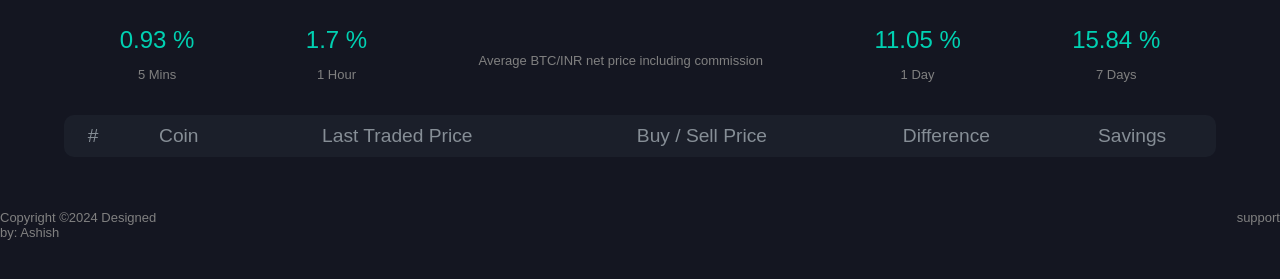
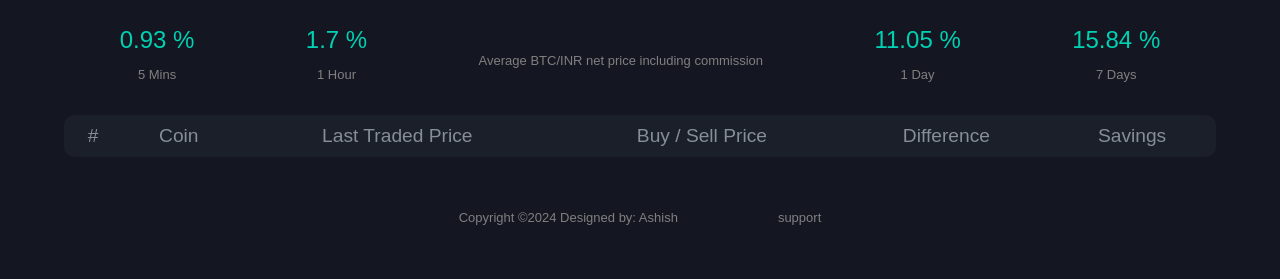
Before and after one commit to RudeDude29/Hodlinfo, a website: page public/index.html in a window 1280 px wide. Shown: the part 113-392 px from the top of the page. Drawn offline with Linux system fonts and the light colour scheme; no server answers.

Commit message:
Update1 styles.css

```diff
--- a/public/styles.css
+++ b/public/styles.css
@@ -199,7 +199,7 @@ p{
     color: grey;
 }
 #support{
-    margin-left:1080px ;
+    margin-left:100px ;
     text-align: right;
 }
 #support:hover{
```
